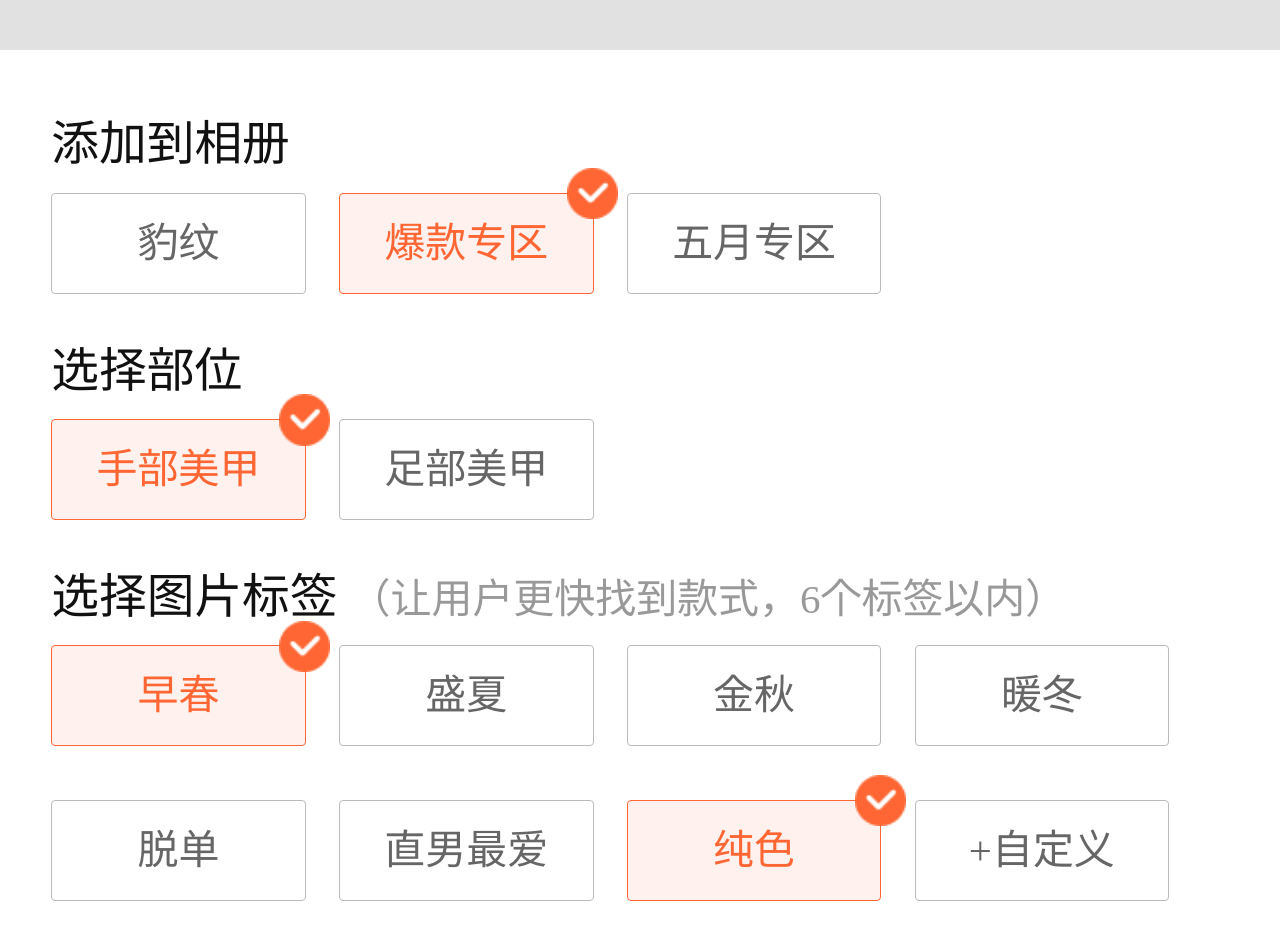
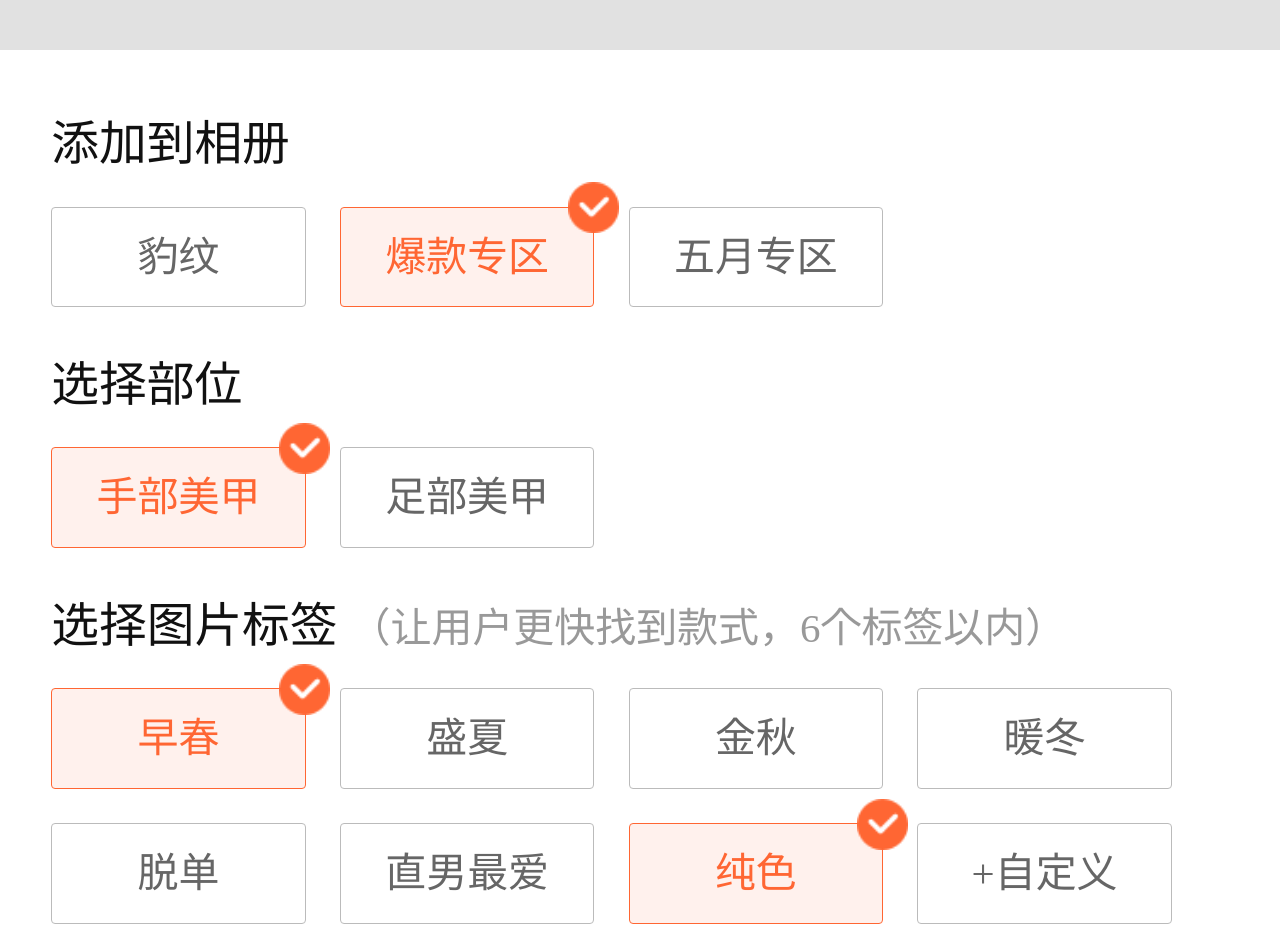
Before and after one commit to chang20159/mobile-web-adaptive, a plain HTML site: page demo4/demo4.html in a window 1280 px wide. Shown: the part 735-1662 px from the top of the page. Drawn offline with Linux system fonts and the light colour scheme.

Commit message:
修改样式

```diff
--- a/demo1/demo1.css
+++ b/demo1/demo1.css
@@ -33,6 +33,7 @@
 header{
 	font-size: 28px;
 	color: #111;
+	margin-bottom: 20px;
 }
 header .tip{
 	font-size: 24px;
@@ -57,7 +58,6 @@ header .tip{
 }
 
 .tag-item ol{
-	margin-top: 12px;
 	display: flex;
 	display: -webkit-box;
     display: -moz-box;
--- a/demo2/demo2-half.css
+++ b/demo2/demo2-half.css
@@ -33,6 +33,7 @@
 header{
 	font-size: 14px;
 	color: #111;
+	margin-bottom: 10px;
 }
 header .tip{
 	font-size: 12px;
@@ -57,7 +58,6 @@ header .tip{
 }
 
 .tag-item ol{
-	margin-top: 6px;
 	display: flex;
 	display: -webkit-box;
     display: -moz-box;
--- a/demo2/demo2.css
+++ b/demo2/demo2.css
@@ -33,6 +33,7 @@
 header{
 	font-size: 28px;
 	color: #111;
+	margin-bottom: 20px;
 }
 header .tip{
 	font-size: 24px;
@@ -57,7 +58,6 @@ header .tip{
 }
 
 .tag-item ol{
-	margin-top: 12px;
 	display: flex;
 	display: -webkit-box;
     display: -moz-box;
--- a/demo3/demo3.css
+++ b/demo3/demo3.css
@@ -33,6 +33,7 @@
 header{
 	font-size: 28px;
 	color: #111;
+	margin-bottom: 20px;
 }
 header .tip{
 	font-size: 24px;
@@ -57,7 +58,6 @@ header .tip{
 }
 
 .tag-item ol{
-	margin-top: 12px;
 	display: flex;
 	display: -webkit-box;
     display: -moz-box;
--- a/demo4/demo4.css
+++ b/demo4/demo4.css
@@ -33,6 +33,7 @@
 header{
 	font-size: 0.373rem;
 	color: #111;
+	margin-bottom: 0.267rem;
 }
 header .tip{
 	font-size: 0.32rem;
@@ -48,8 +49,8 @@ header .tip{
 	border-radius: 4px;
 	color: #666;
 	font-size: 0.32rem;
-	margin-bottom: 0.26rem;
-	margin-right: 0.26rem;
+	margin-bottom: 0.267rem;
+	margin-right: 0.267rem;
 }
 
 .tag-item ol li:last-child{
@@ -57,7 +58,6 @@ header .tip{
 }
 
 .tag-item ol{
-	margin-top: 0.16rem;
 	display: flex;
 	display: -webkit-box;
     display: -moz-box;
--- a/demo5/demo5.css
+++ b/demo5/demo5.css
@@ -33,6 +33,7 @@
 header{
 	font-size: .28rem;
 	color: #111;
+	margin-bottom: 0.2rem;
 }
 header .tip{
 	font-size: .24rem;
@@ -57,7 +58,6 @@ header .tip{
 }
 
 .tag-item ol{
-	margin-top: .12rem;
 	display: flex;
 	display: -webkit-box;
     display: -moz-box;
```
Also changed, not shown: 1 other file.
